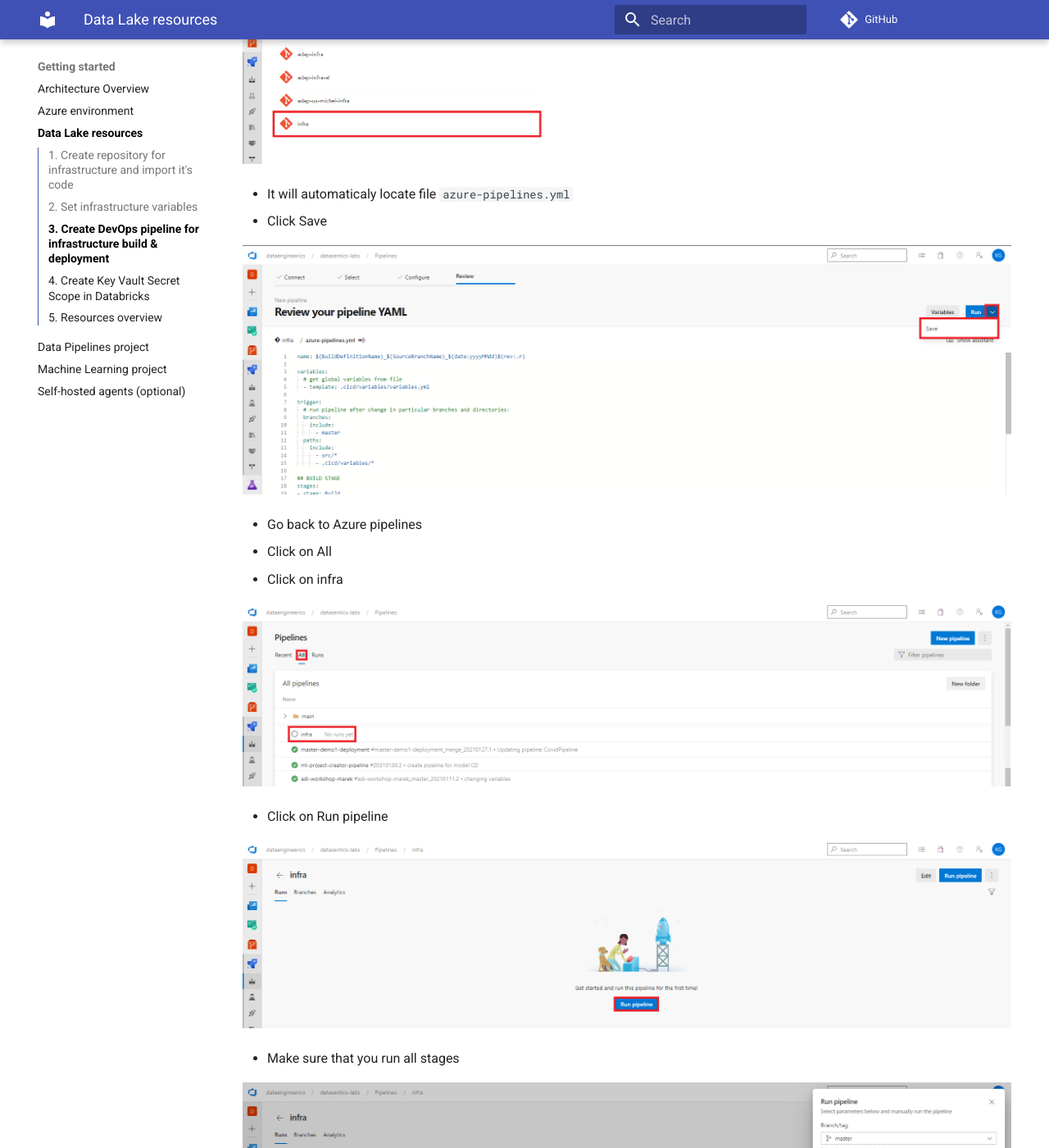
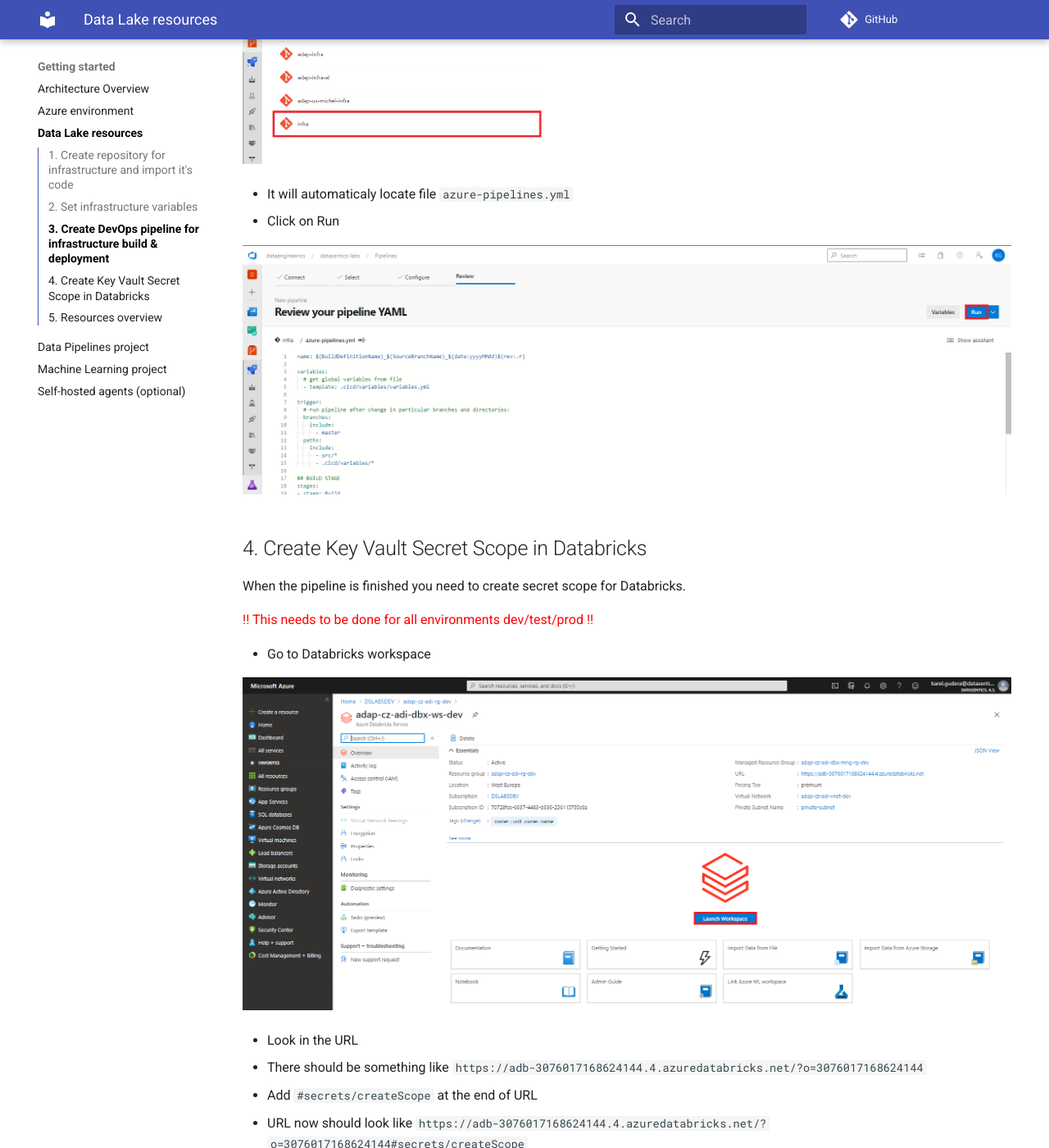
Before and after one commit to daipe-ai/platform-docs, an MkDocs documentation site: the page built from docs/getting-started/datalake-resources-setup.md, in a window 1280 px wide and 1400 px high, scrolled down 3596 px. Shown: the whole window at 82% size. Built offline with MkDocs 1.6.1 and Material for MkDocs 9.7.7, drawn with Linux system fonts in a browser that asks for light colours; comment, search, counter and statistics services are not loaded.

Commit message:
deleted stage specific deploy

```diff
--- a/docs/getting-started/datalake-resources-setup.md
+++ b/docs/getting-started/datalake-resources-setup.md
@@ -60,28 +60,9 @@
 ![](../images/resources_step7.png)
 
 - It will automaticaly locate file `azure-pipelines.yml`
-- Click Save
+- Click on Run
 
 ![](../images/resources_step8.png)
-
-- Go back to Azure pipelines
-- Click on All
-- Click on infra
-
-![](../images/resources_step9.png)
-
-- Click on Run pipeline
-
-![](../images/resources_step10.png)
-
-- Make sure that you run all stages
-
-![](../images/resources_step11.png)
-![](../images/resources_step12.png)
-
-- Click Run
-
-![](../images/resources_step13.png)
 
 ## 4. Create Key Vault Secret Scope in Databricks
 
```
Also changed, not shown: docs/images/resources_step8.png.
